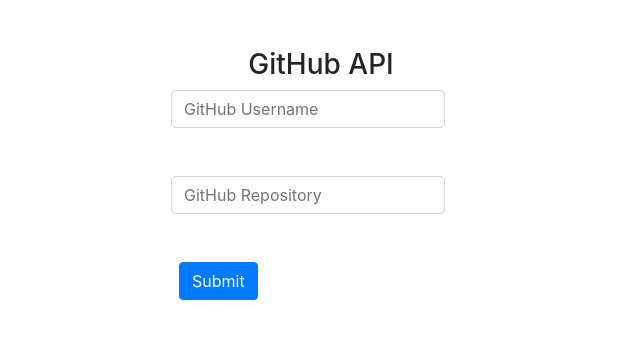
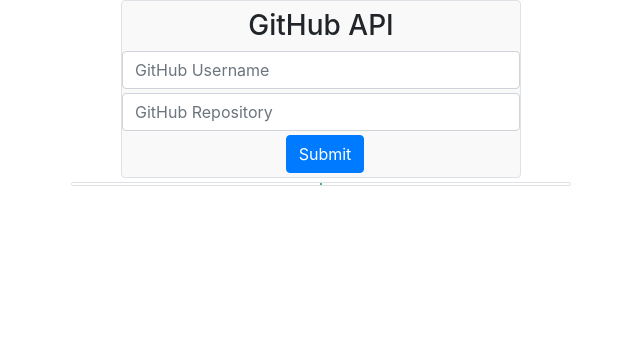
Before and after one commit to elc1090/project2a-miguel, a plain HTML site: page index.html in a window 1280 px wide. Shown: the whole page, without its empty margins (319-959 px from the left). Drawn offline with nearby package versions, Linux system fonts and the light colour scheme.

Commit message:
Style fix

```diff
--- a/app.js
+++ b/app.js
@@ -74,5 +74,5 @@ gitHubForm.addEventListener('submit', (e) => {
 
 function requestUserRepos(username,reposname) {
     // create a variable to hold the `Promise` returned from `fetch`
-    return Promise.resolve(fetch(`https://api.github.com/repos/${username}/${reposname}/commits`));
+    return Promise.resolve(fetch(`https://api.github.com/repos/${username}/${reposname}/commits?per_page=100`));
 }
--- /dev/null
+++ b/css/style.css
@@ -0,0 +1,8 @@
+.menu{
+    background: #f9f9f9;
+    width: 400px;
+}
+
+.commits{
+    width: 500px;
+}
--- a/index.html
+++ b/index.html
@@ -9,19 +9,36 @@
     <!-- Import the Bootstrap CSS CDN -->
     <link rel="stylesheet" href="https://stackpath.bootstrapcdn.com/bootstrap/4.1.3/css/bootstrap.min.css"
           integrity="sha384-MCw98/SFnGE8fJT3GXwEOngsV7Zt27NXFoaoApmYm81iuXoPkFOJwJ8ERdknLPMO" crossorigin="anonymous">
+    <link rel="stylesheet" href="css/style.css">
 
 </head>
 
 <body>
 
-<h3 class="text-center mt-5">GitHub API</h3>
-<form id="gitHubForm" class="form-inline mx-auto" style="width: 300px">
-    <input id="usernameInput" class="form-control mb-5" type="text" name="username" placeholder="GitHub Username">
-    <input id="repoInput" class="form-control mb-5" type="text" name="repo" placeholder="GitHub Repository">
-    <input type="submit" class="btn btn-primary ml-2 mb-5" value="Submit">
-</form>
-<ul id="userCommits" class="list-group mx-auto mb-5" style="width: 500px"></ul>
-<script src="app.js"></script>
+    <div class="menu container rounded border">
+        <div class="row justify-content-center">
+            <h3 class="mt-2">GitHub API</h3>
+        </div>
+        <form id="gitHubForm">
+            <div class="row justify-content-center">
+                <input id="usernameInput" class="form-control mb-1" type="text" name="username" placeholder="GitHub Username">
+            </div>
+            <div class="row justify-content-center">
+                <input id="repoInput" class="form-control mb-1" type="text" name="repo" placeholder="GitHub Repository">
+            </div>
+            <div class="row justify-content-center">
+                <input type="submit" class="btn btn-primary ml-2 mb-1" value="Submit">
+            </div>
+        </form>
+    </div>
+    <div class="commits container rounded border mt-1">
+        <div class="row justify-content-center">
+            <div class="card bg-success">
+                <ul id="userCommits" class="list-group"></ul>
+            </div>
+        </div>
+
+    </div>
+    <script src="app.js"></script>
 </body>
-
 </html>
```
